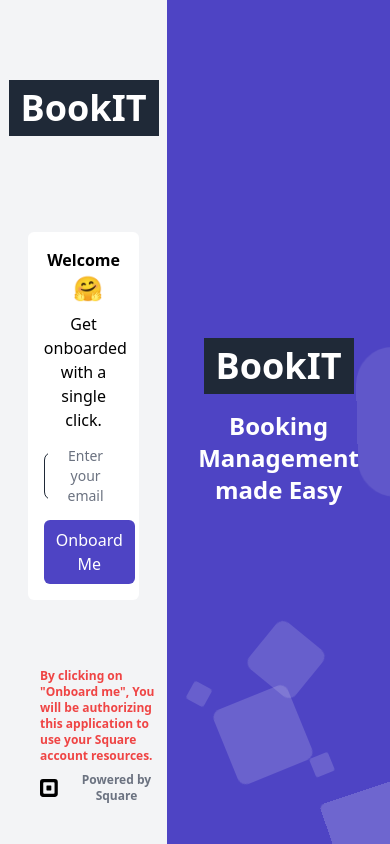
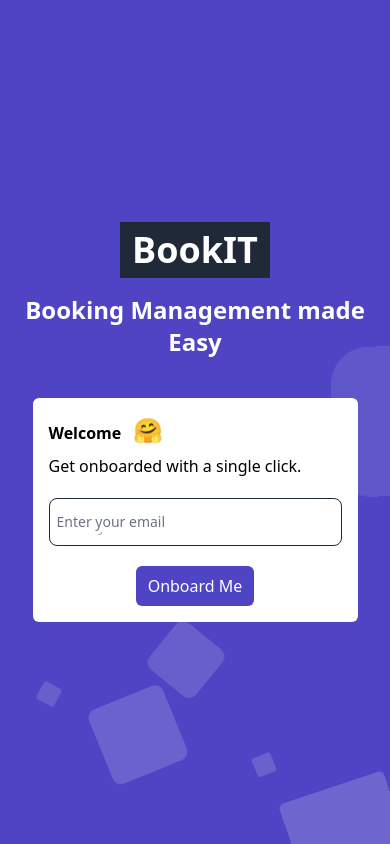
Before and after one commit to BisiDavi/square-booking, a Next.js app: page /onboarding in a window 390 px wide. Built offline with nearby package versions, Linux system fonts and the light colour scheme.

Commit message:
admin updated

```diff
--- a/components/Banner/OnboardingBanner.tsx
+++ b/components/Banner/OnboardingBanner.tsx
@@ -1,13 +1,17 @@
 import BannerAnimation from "@/components/Banner/BannerAnimation";
 import AppLogo from "@/components/Logo/AppLogo";
+import OnboardingForm from "../Form/OnboardingForm";
 
 export default function OnboardingBanner() {
   return (
-    <div className="w-2/3 h-screen flex flex-col relative flex items-center justify-center bg-site-purple">
+    <div className="w-screen lg:w-2/3 h-screen flex flex-col relative flex items-center justify-center bg-site-purple">
       <AppLogo className="text-4xl" />
       <p className="font-bold text-2xl text-white text-center mt-4">
         Booking Management made Easy
       </p>
+      <div className="lg:hidden w-5/6">
+        <OnboardingForm />
+      </div>
       <BannerAnimation />
     </div>
   );
--- a/components/Form/OnboardingForm.tsx
+++ b/components/Form/OnboardingForm.tsx
@@ -20,7 +20,6 @@
   const router = useRouter();
   const { mutate, isLoading } = useOnboardingMutation();
   const [, setCookie] = useCookies(["merchant"]);
-  const [, setAdminCookie] = useCookies(["admin"]);
 
   const methods = useForm({
     mode: "all",
@@ -45,18 +44,7 @@
             maxAge: 604800, // expires in a week
             sameSite: true,
           });
-          if (!type) {
-            router.push("/");
-          }
-          if (type) {
-            setAdminCookie("admin", JSON.stringify(data.data), {
-              path: "/",
-              expires: cookieExpiryDate(),
-              maxAge: 604800, // expires in a week
-              sameSite: true,
-            });
-            router.push("/admin");
-          }
+          return router.push("/admin");
         },
         onError: (err: any) => {
           console.log("onboard-error", err?.response.data);
@@ -71,7 +59,7 @@
     ? " Please enter your email, to login"
     : "Get onboarded with a single click.";
   return (
-    <div className="w-2/3 mx-auto bg-white  p-4 rounded-md">
+    <div className="w-full mt-10 lg:mt-0 lg:w-2/3  mx-auto bg-white  p-4 rounded-md">
       <h5 className="font-bold">
         Welcome <span className="text-2xl ml-2">🤗</span>
       </h5>
--- a/json/dashboard-sidebar.json
+++ b/json/dashboard-sidebar.json
@@ -5,7 +5,6 @@
     { "link": "/admin/services", "text": "Services" },
     { "link": "/admin/customers", "text": "Customers" },
     { "link": "/admin/staff", "text": "Staff" },
-    { "link": "/admin/cms", "text": "CMS" },
     { "link": "/admin/media", "text": "Media Library" },
     { "link": "/admin/settings", "text": "Account & Settings" }
   ],
--- a/lib/tokenScope.ts
+++ b/lib/tokenScope.ts
@@ -10,6 +10,7 @@
     "MERCHANT_PROFILE_WRITE",
     "EMPLOYEES_WRITE",
     "EMPLOYEES_READ",
+    "CUSTOMERS_READ",
   ];
   const premiumScope = [
     "ITEMS_READ",
@@ -23,14 +24,14 @@
     "MERCHANT_PROFILE_WRITE",
     "EMPLOYEES_WRITE",
     "EMPLOYEES_READ",
+    "CUSTOMERS_READ",
   ];
 
   const basicScopeString =
-    "APPOINTMENTS_READ+APPOINTMENTS_WRITE+APPOINTMENTS_ALL_READ+APPOINTMENTS_BUSINESS_SETTINGS_READ+ITEMS_READ+ITEMS_WRITE+MERCHANT_PROFILE_READ+MERCHANT_PROFILE_WRITE+EMPLOYEES_WRITE+EMPLOYEES_READ";
+    "APPOINTMENTS_READ+APPOINTMENTS_WRITE+APPOINTMENTS_ALL_READ+CUSTOMERS_READ+APPOINTMENTS_BUSINESS_SETTINGS_READ+ITEMS_READ+ITEMS_WRITE+MERCHANT_PROFILE_READ+MERCHANT_PROFILE_WRITE+EMPLOYEES_WRITE+EMPLOYEES_READ";
 
-      const premiumScopeString =
-        "APPOINTMENTS_READ+APPOINTMENTS_WRITE+APPOINTMENTS_ALL_WRITE+APPOINTMENTS_ALL_READ+APPOINTMENTS_BUSINESS_SETTINGS_READ+ITEMS_READ+ITEMS_WRITE+MERCHANT_PROFILE_READ+MERCHANT_PROFILE_WRITE+EMPLOYEES_WRITE+EMPLOYEES_READ";
-
+  const premiumScopeString =
+    "APPOINTMENTS_READ+APPOINTMENTS_WRITE+APPOINTMENTS_ALL_WRITE+APPOINTMENTS_ALL_READ+CUSTOMERS_READ+APPOINTMENTS_BUSINESS_SETTINGS_READ+ITEMS_READ+ITEMS_WRITE+MERCHANT_PROFILE_READ+MERCHANT_PROFILE_WRITE+EMPLOYEES_WRITE+EMPLOYEES_READ";
 
   return { premiumScope, basicScope, basicScopeString, premiumScopeString };
 }
--- a/pages/admin/cms.tsx
+++ /dev/null
@@ -1,5 +0,0 @@
-import AdminLayoutPage from "@/layout/Admin-layout";
-
-export default function cms() {
-  return <AdminLayoutPage>cms</AdminLayoutPage>;
-}
--- a/pages/admin/index.tsx
+++ b/pages/admin/index.tsx
@@ -18,7 +18,7 @@
 export async function getServerSideProps(context: GetServerSidePropsContext) {
   const { req } = context;
 
-  if (!req.cookies?.admin) {
+  if (!req.cookies?.merchant) {
     return {
       redirect: {
         destination: "/admin/login",
--- a/pages/onboarding.tsx
+++ b/pages/onboarding.tsx
@@ -13,9 +13,11 @@
         <title> Welcome to Bookify | Booking Made Easy </title>
       </Head>
       <main className="w-full h-screen flex items-center">
-        <div className="w-1/2 bg-gray-100 flex pt-20  text-center  flex-col relative h-full">
+        <div className="hidden lg:flex lg:w-1/2 bg-gray-100 pt-20  text-center  flex-col relative h-full">
           <AppLogo className="text-4xl mx-auto flex justify-center mb-24" />
-          <OnboardingForm />
+          <div className="hidden lg:flex">
+            <OnboardingForm />
+          </div>
           <p className="font-bold text-xs text-red-500 absolute bottom-20 text-left left-10">
             By clicking on &#34;Onboard me&#34;, You will be authorizing this
             application to use your Square account resources.
```
